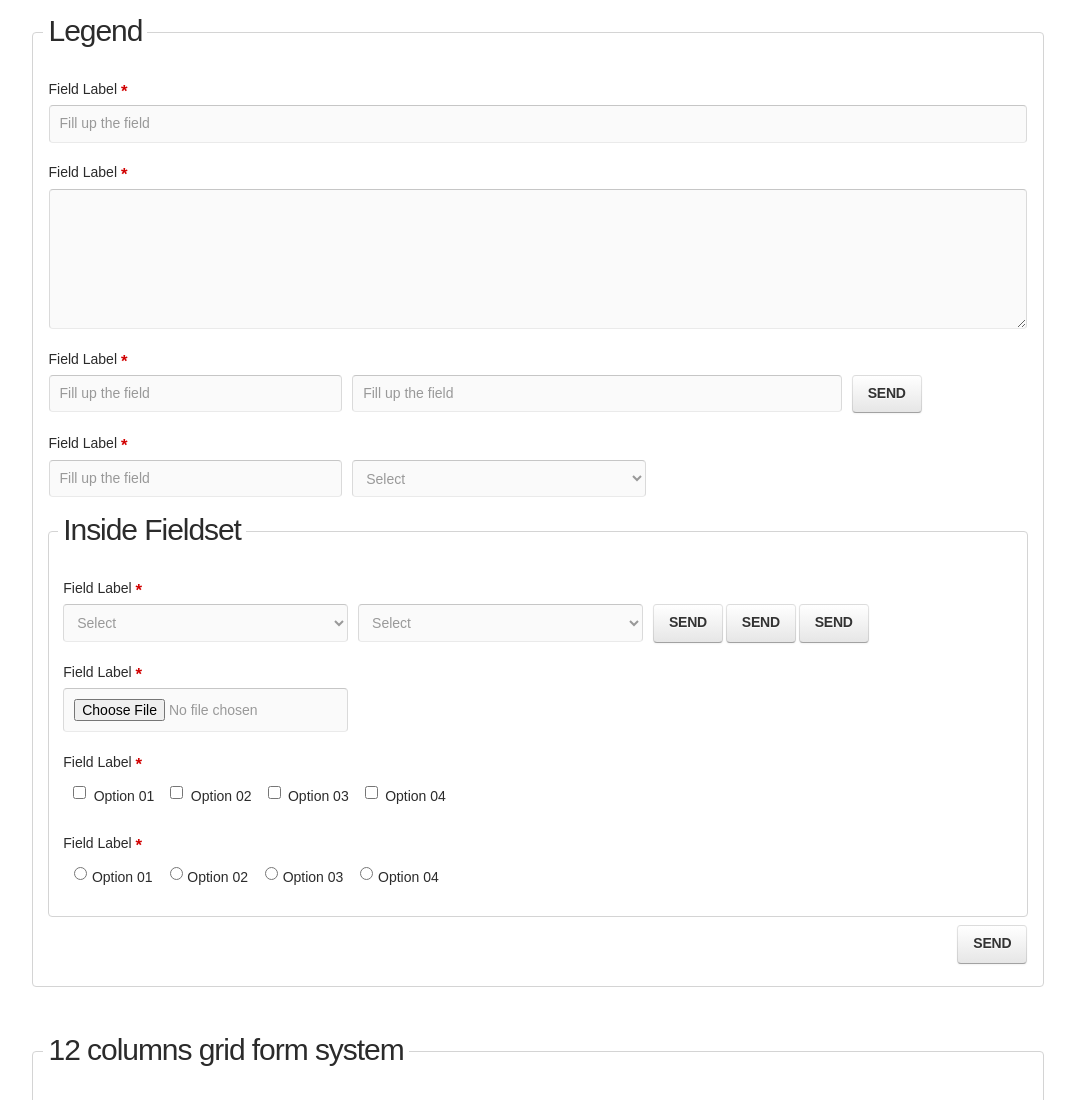
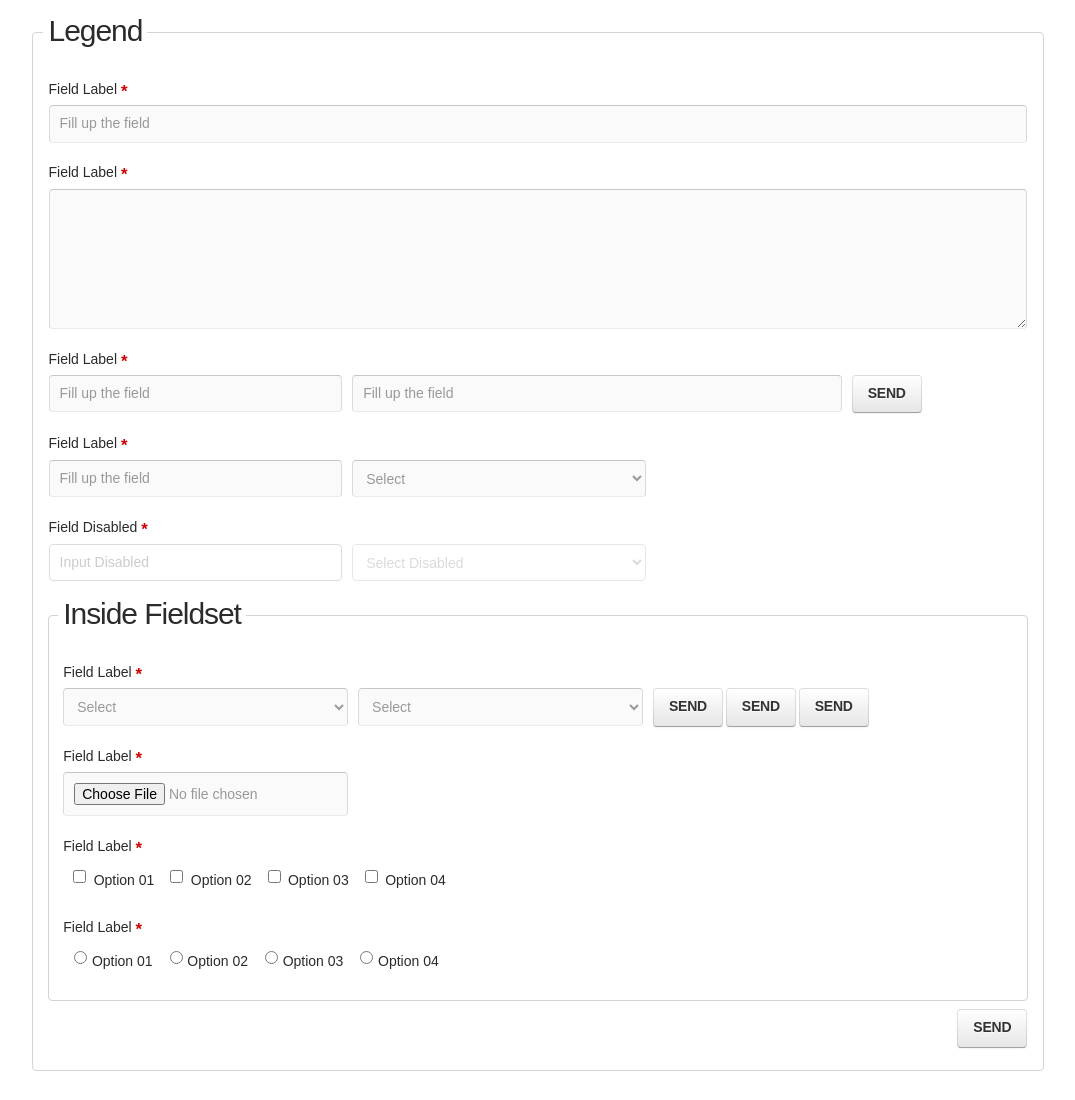
Before and after one commit to webgci/Optimus, a plain HTML site: page index.htm in a window 1280 px wide. Shown: the top 1100 px of the page, without its empty margins (102-1177 px from the left). Drawn offline with nearby package versions, Linux system fonts and the light colour scheme.

Commit message:
style for disabled fields.

```diff
--- a/css/optimus-style.css
+++ b/css/optimus-style.css
@@ -71,6 +71,7 @@ Style
 	background: #fff none;
 	border-color:#c6c6c6;
 }
+
 form .optimus-txt:focus, .optimus input[type="text"]:focus, .optimus input[type="password"]:focus, .optimus input[type="file"]:focus, .optimus textarea:focus, .optimus select:focus  {
 	color:#333;
 	background: #fff none;
@@ -78,6 +79,11 @@ form .optimus-txt:focus, .optimus input[type="text"]:focus, .optimus input[type=
 	outline: 0;
 }
 
+.optimus .optimus-txt.optimus-disabled, .optimus input[type="text"].optimus-disabled, .optimus input[type="password"].optimus-disabled, .optimus input[type="file"].optimus-disabled, .optimus textarea.optimus-disabled, .optimus select.optimus-disabled {
+	color:#ccc;
+	background: #fff none;
+	border-color:#ddd;
+}
 
 /* form msg status  */
 .optimus-msg-info, .optimus-msg-warning, .optimus-msg-error, .optimus-msg-success {
--- a/index.htm
+++ b/index.htm
@@ -37,6 +37,15 @@
                <input type="text" class="optimus-small" value="Fill up the field" />
                 <select class="optimus-small">
                     <option>Select</option>
+                    <option>Select</option>
+                    <option>Select</option>
+                </select>
+        </div>
+		<div class="grid-12-12">
+                <label>Field Disabled <em class="optimus-req">*</em></label>
+               <input type="text" class="optimus-small optimus-disabled" value="Input Disabled" disabled="disabled"/>
+                <select class="optimus-small optimus-disabled" disabled="disabled">
+                    <option>Select Disabled</option>
                     <option>Select</option>
                     <option>Select</option>
                 </select>
```
